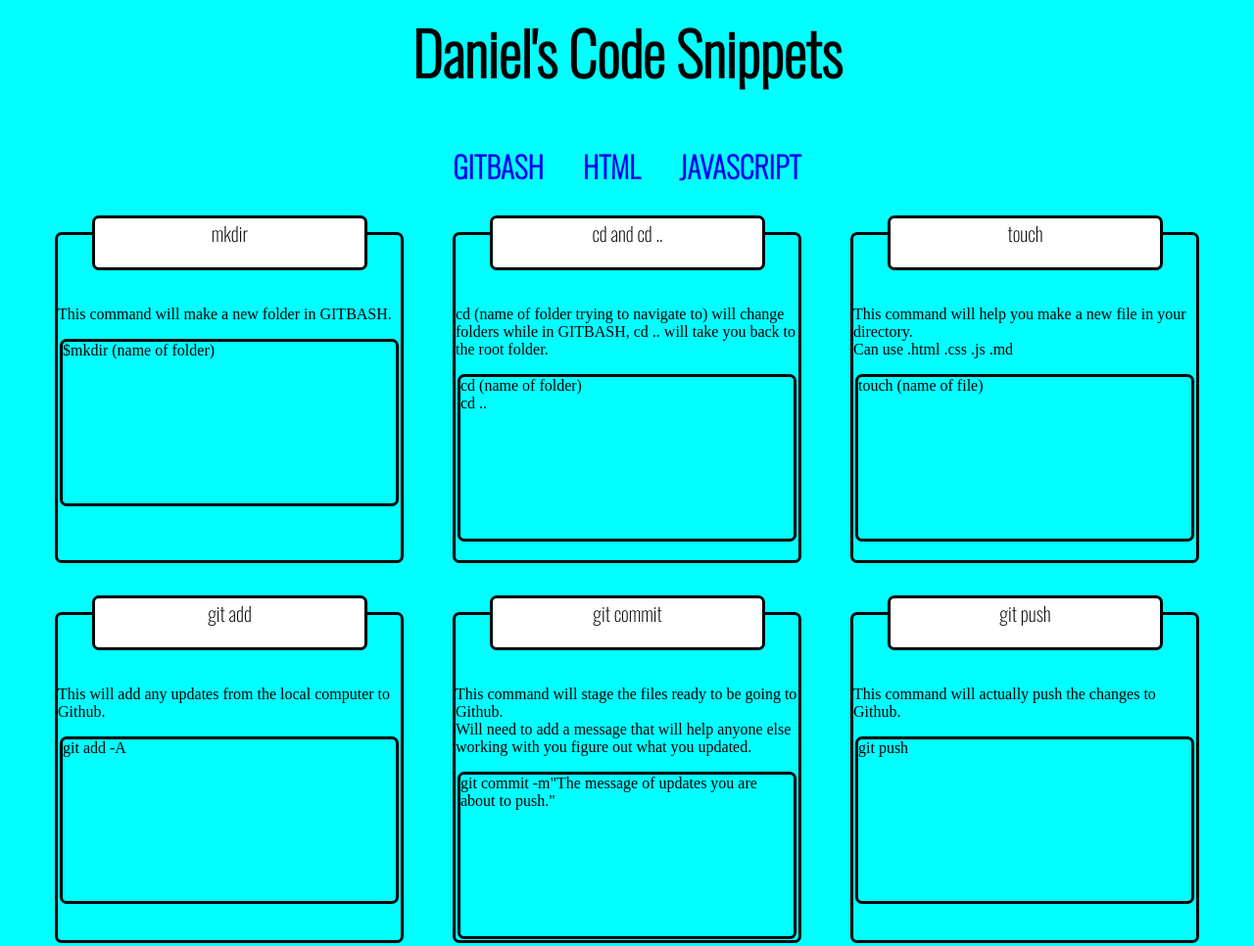
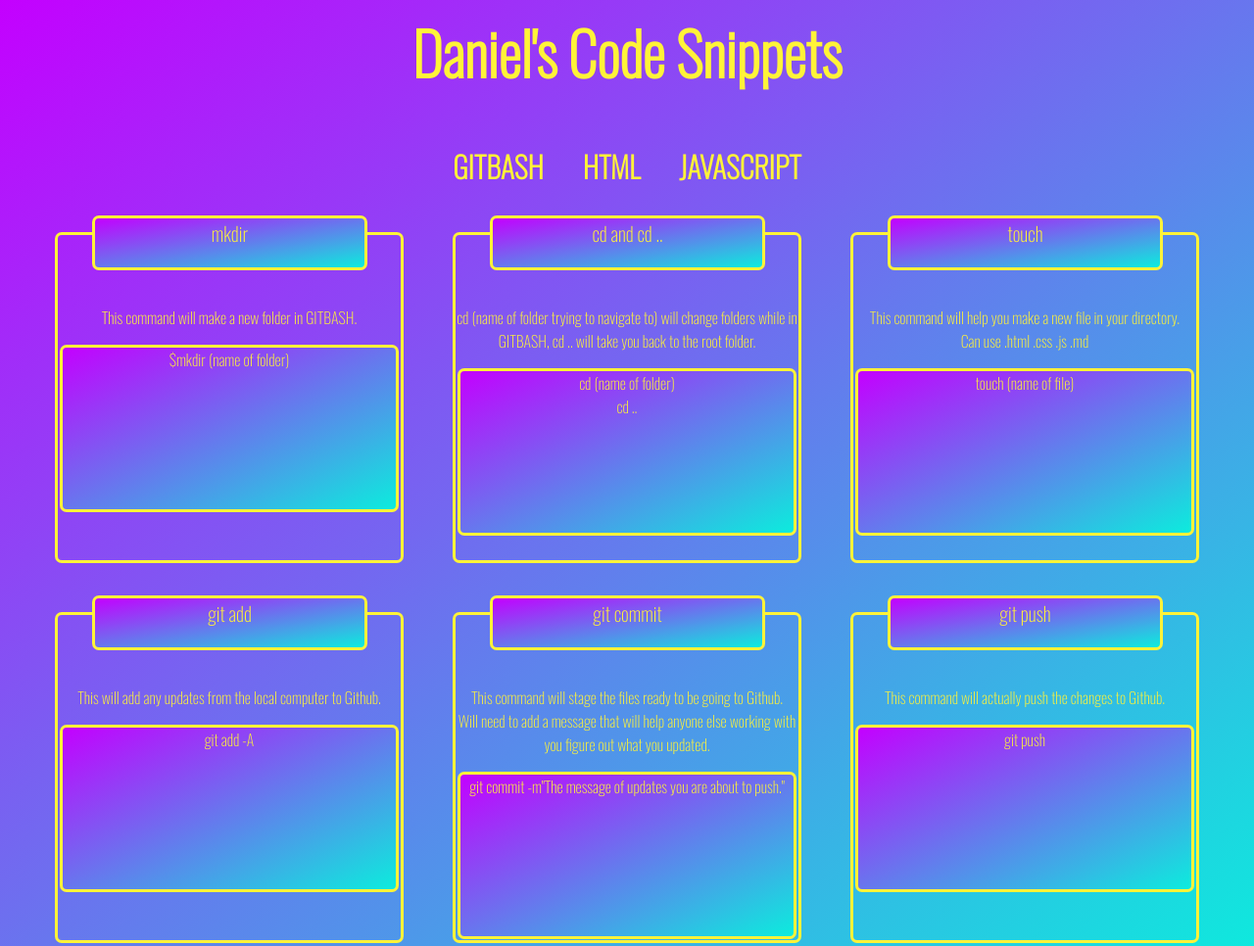
Before and after one commit to dannfirefight322/Daniels-code-Snippets, a plain HTML site: page gitbash.html in a window 1280 px wide. Shown: the top 966 px of the page at 98% size. Drawn offline with nearby package versions, Linux system fonts and the light colour scheme.

Commit message:
adding style to the background and styling the cards the way I want.

```diff
--- a/assets/css/stylesheet.css
+++ b/assets/css/stylesheet.css
@@ -1,15 +1,22 @@
 :root{
     --mainText:'Oswald', sans-serif;
+    --teal: #0CECDD;
+    --yellow: #FFF338;
+    --pink: #FF67E7;
+    --purple: #C400FF;
+    --gradiant: linear-gradient(to bottom right, var(--purple), var(--teal));
 }
 body{
-    background-color: aqua;
+    background-image: var(--gradiant);
 }
-header{
+.header{
     display: flex;
     justify-content: center;
     font-size: 60px;
     font-family: var(--mainText);
+    color: var(--yellow);
     font-weight: bolder;
+    text-decoration: none;
 }
 .H-links{
     display: flex;
@@ -21,6 +28,7 @@
     padding-top: 50px;
     text-decoration: none;
     font-family: var(--mainText);
+    color: var(--yellow);
     font-weight: bold;
     font-size: 30px;
     padding-bottom: 20px;;
@@ -44,11 +52,14 @@
     justify-content: center;
 }
 .box{
+    text-align: center;
     border: solid;
     height:332px;
     width:350px;
     border-radius: 7px;
     margin: 25px;
+    font-family: var(--mainText);
+    color: var(--yellow);
 }
 .title{
     display: flex;
@@ -59,9 +70,10 @@
     border: solid;
     height: 50px;
     width: 275px;
-    background-color: white;
+    background-image: var(--gradiant);
     font-size: 20px;
     font-family: var(--mainText);
+    color: var(--yellow);
     border-radius: 7px;
 }
 .codeBlock{
@@ -71,4 +83,5 @@
     width: 340px;
     height: 165px;
     border-radius: 7px;
+    background-image: var(--gradiant);
 }
--- a/gitbash.html
+++ b/gitbash.html
@@ -13,7 +13,7 @@
 
 <body>
     <header>
-        Daniel's Code Snippets
+        <a class="header" href="index.html">Daniel's Code Snippets</a>
     </header>
     <nav class="H-links">
         <a class="Hm-links" href="gitbash.html">GITBASH</a>
```
Also changed, not shown: html.html (+24 -0 lines), index.html (+1 -1 lines), assets/codesnippets.txt.
